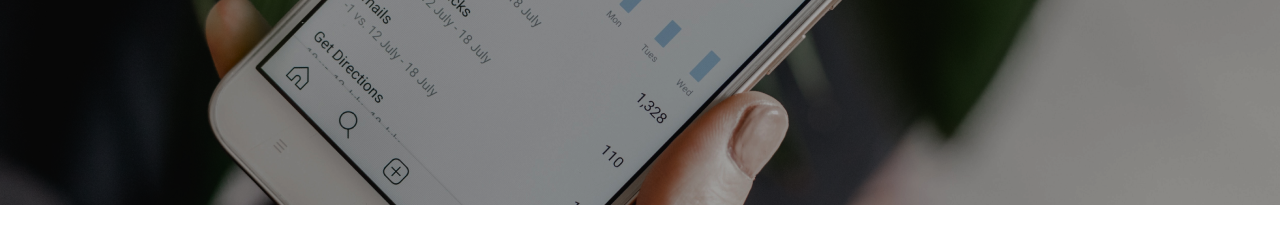
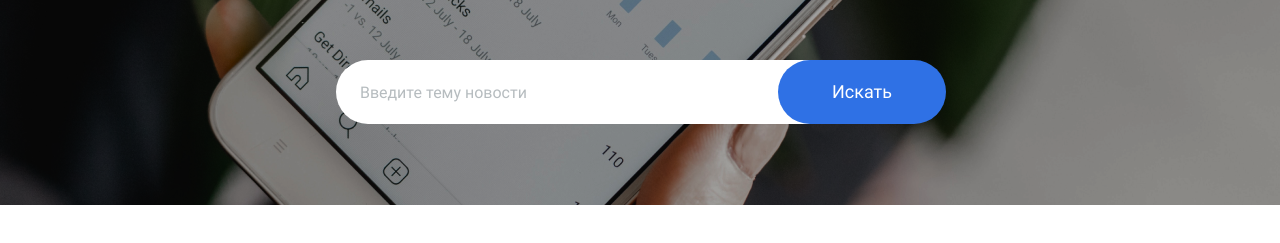
Before and after one commit to ivansolontsov/diplom, a website built with webpack: page src/index.html in a window 1280 px wide. Shown: the part 371-614 px from the top of the page. Built offline with nearby package versions, Linux system fonts and the light colour scheme.

Commit message:
сверстан блок поиска и шапка сайта+

```diff
--- a/src/blocks/header/__navigation-link/header__navigation-link.css
+++ b/src/blocks/header/__navigation-link/header__navigation-link.css
@@ -10,4 +10,5 @@
 
 .header__navigation-link:hover {
     transform: translateY(-4px);
+    color: #fff;
 }
--- a/src/blocks/logo/logo.css
+++ b/src/blocks/logo/logo.css
@@ -5,4 +5,9 @@
     line-height: 24px;
     font-family: RobotoSlab, Arial, Helvetica, sans-serif;
     color: #fff;
+    transition: transform 1s;
 }
+
+.logo:hover {
+    transform: translateY(-4px);
+}
--- a/src/blocks/search/search.css
+++ b/src/blocks/search/search.css
@@ -3,6 +3,60 @@
 @import url('./__wrapper/search__wrapper.css');
 
 
+
+.search__form {
+    position: relative;
+    margin-top: 63px;
+}
+
+.search__input {
+    width: 80%;
+    height: 62px;
+    border-radius: 40px;
+    border: 0px;
+    outline: none;
+    padding-left: 24px;
+    font-family: Roboto, Arial, Helvetica, sans-serif;
+    font-style: normal;
+    font-weight: 300;
+    color: #1a1b22;
+    transition: box-shadow 1s;
+}
+
+.search__input::placeholder {
+    color: #b6bcbf;
+}
+
+.search__input:focus {
+    box-shadow: inset 0px 0px 6px 2px #2e70e552;
+}
+
+.search__button {
+    position: absolute;
+    top: 0px;
+    right: -2px;
+    border-radius: 40px;
+    border: 0px;
+    background-color: #2f71e5;
+    font-family: roboto, Arial, Helvetica, sans-serif;
+    font-size: 18px;
+    font-weight: 400;
+    color: #fff;
+    width: 168px;
+    height: 64px;
+    outline: none;
+}
+
+.search__button:hover {
+    transition: background-color 0.5s;
+    background-color: #3473ff;
+    cursor: pointer;
+}
+
+.search__button:active {
+    transition: background-color 0.5s;
+    background-color: #2a65cc;
+}
 
 .search {
     max-width: 1440px;
--- a/src/index.html
+++ b/src/index.html
@@ -26,6 +26,10 @@
       <h2 class="search__subtitle">
         Введите в поиске любую тему и узнайте, насколько популярной она была в новостях за прошедшую неделю.
       </h2>
+      <form class="search__form" name="search">
+        <input type="text" name="searchinput" class="search__input" placeholder="Введите тему новости">
+        <button type="submit" class="search__button">Искать</button>
+    </form>
     </div>
   </div>
   <div class="about-author">
```
